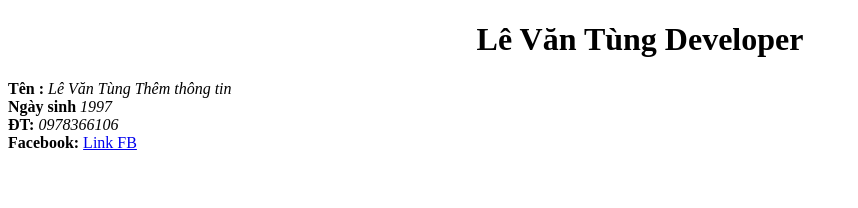
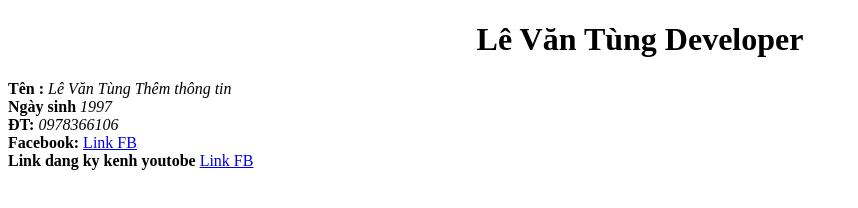
Before and after one commit to latung197/latung197.github.io, a plain HTML site: page Index.html in a window 1280 px wide. Shown: the whole page, without its empty margins (0-858 px from the left). Drawn offline with Linux system fonts and the light colour scheme.

Commit message:
sua file

```diff
--- a/Index.html
+++ b/Index.html
@@ -19,5 +19,8 @@
 <div class="thongtin">
 	<b>Facebook: </b> <a href="Facebook.com">Link FB</a>
 </div>
+<div class="thongtin">
+	<b>Link dang ky kenh youtobe </b> <a href="youtobe.com">Link FB</a>
+</div>
 </body>
 </html>
```
